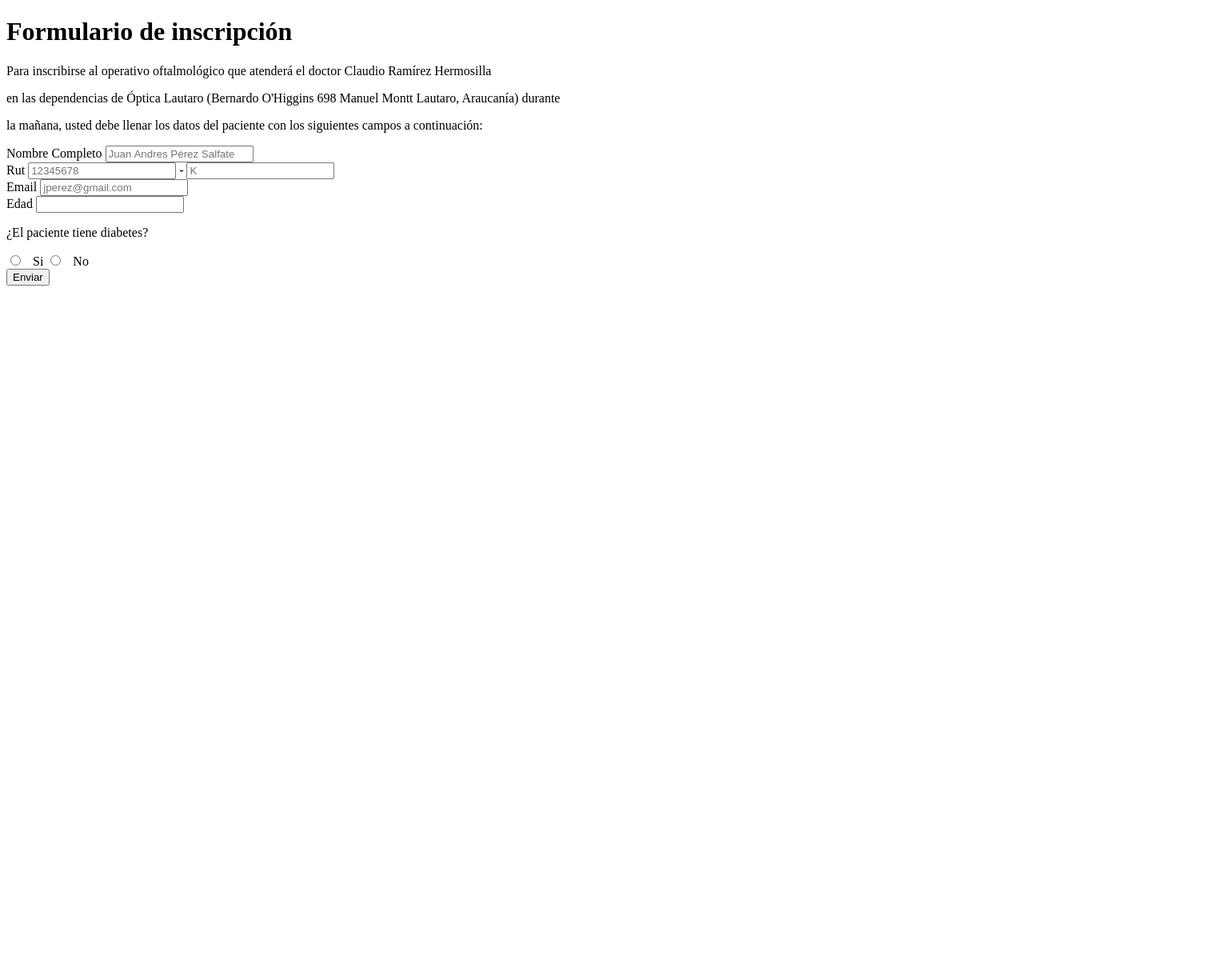
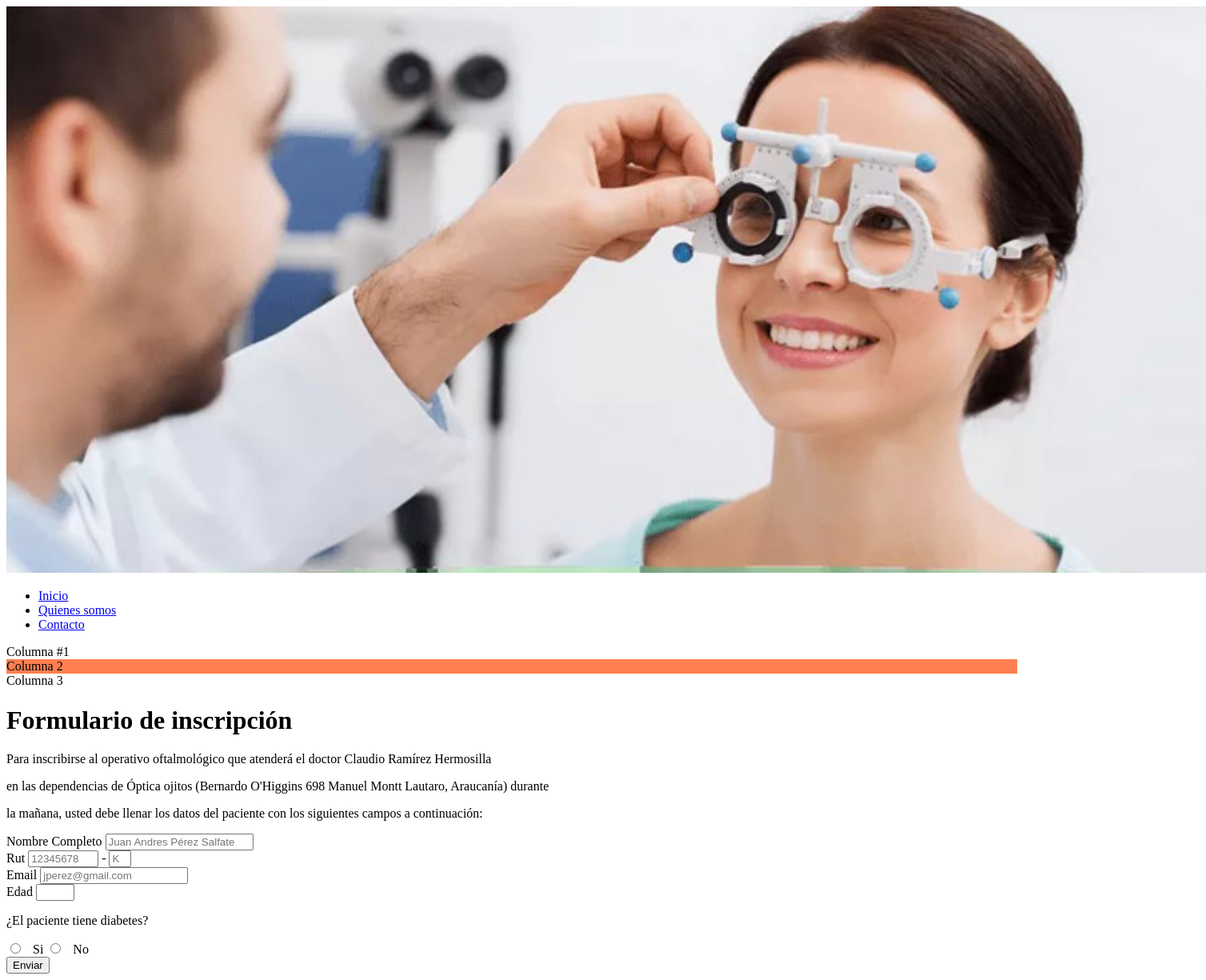
Before and after one commit to socandia/Optica-Ojitos, a plain HTML site: page index.html in a window 1280 px wide. Shown: the whole page at 80% size, 1508 px wide, since content can reach past the window. Before the commit the page ends 800 px from the top, so only its background shows below. Drawn offline with Linux system fonts and the light colour scheme.

Commit message:
Agregue campo de telefono, cree columnas, le puse fondo y cambie el color de las letras

```diff
--- /dev/null
+++ b/estilo/estilo.css
@@ -0,0 +1,26 @@
+div.columna-1
+div.columna-2
+div.columna-3 {
+    width: 33%;
+    float: left;
+}
+
+div.columna-2{
+    background-color: coral;
+}
+
+form #rut {
+    width: 80px;
+}
+
+form #dv {
+    width: 20px;
+}
+
+form #edad {
+    width: 40px;
+}
+
+div.cabecera{
+    text-align: center;
+}
--- a/index.html
+++ b/index.html
@@ -2,12 +2,53 @@
 <html>
 <head>
 <title>Optica Lautaro</title>
+<link href="estilo/estilo.css" rel="stylesheet">
 </head>
+<body>
+    <div id="cabecera" class="cabecera">
+        <img id="logo" src="img/logo.jpg" alt="Logotipo Optica" width="1500">
+    </div>
+
+    <div id="menu">
+        <nav>
+            <ul>
+                <li>
+                    <a href="#">
+                        Inicio
+                    </a>
+                </li>
+                <li>
+                    <a href="#">
+                        Quienes somos
+                    </a>
+                </li>
+                <li>
+                    <a href="#">
+                        Contacto
+                    </a>
+                </li>
+            </ul>
+        </nav>
+    </div>
+    <div class="columna-1">
+        Columna #1
+    </div>
+    <div class="columna-2">
+        Columna 2
+    </div>
+    <div class="columna-3">
+        Columna 3
+    </div>
+    <div id="pie-pagina">
+
+    </div>
+</body>
+
 <body>
 
 <h1>Formulario de inscripción</h1>
 <p>Para inscribirse al operativo oftalmológico que atenderá el doctor Claudio Ramírez Hermosilla</p>
-<p>en las dependencias de Óptica Lautaro (Bernardo O'Higgins 698 Manuel Montt Lautaro, Araucanía) durante</p>
+<p>en las dependencias de Óptica ojitos (Bernardo O'Higgins 698 Manuel Montt Lautaro, Araucanía) durante</p>
 <p>la mañana, usted debe llenar los datos del paciente con los siguientes campos a continuación:</p>
 <form>
     <div>
```
Also changed, not shown: img/logo.jpg (added).
